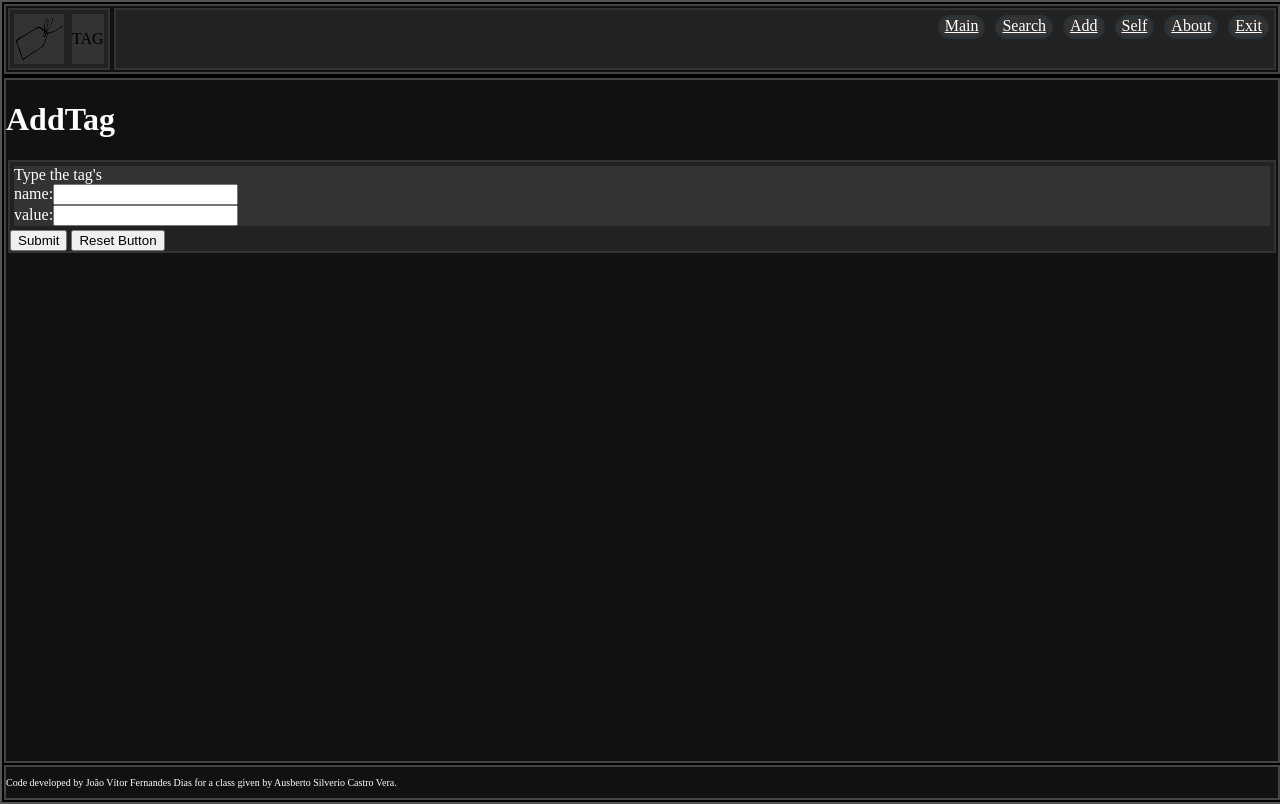
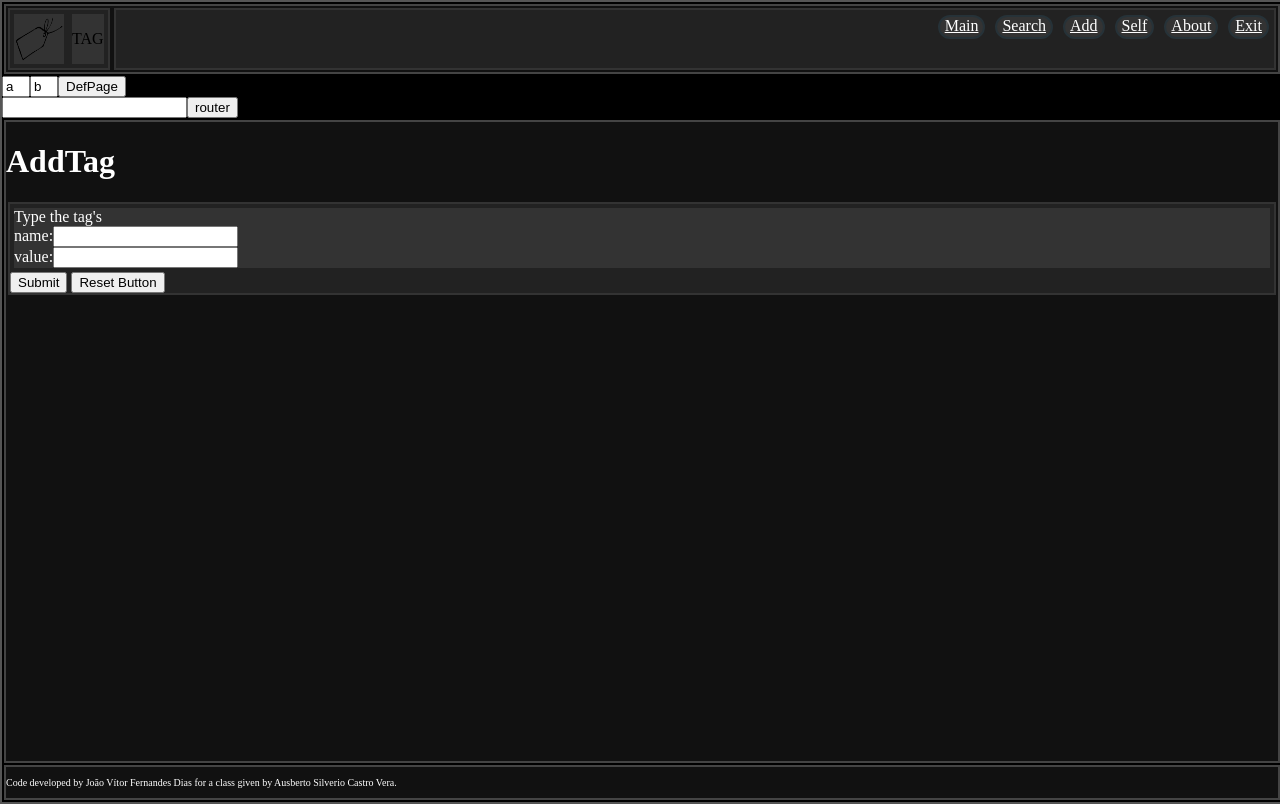
Before and after one commit to jvfd3/project-tag, a React (Create React App) app in the folder tag/: page /add in a window 1280 px wide. Built offline with nearby package versions, Linux system fonts and the light colour scheme.

Commit message:
feat: default page can now add global tags

```diff
--- a/tag/src/handmade/pages/add.tsx
+++ b/tag/src/handmade/pages/add.tsx
@@ -17,14 +17,16 @@ import PageTitle from '../components/title';
 class TagCreationHolder extends React.Component<any, any> {
   constructor(props: any) {
     let outerTagUpdaterFunction = props.tagUpdater.setTagsFuncState
-    console.log(props.tagUpdater)
+    // console.log(props.tagUpdater)
     super(props);
     this.state = {
       objectName: '',
       objectValue: '',
       tagUpdaterFunction: outerTagUpdaterFunction,
+      globalStuff: props.tagUpdater,
     };
-    this.handleSubmit = this.handleSubmit.bind(this);
+    // console.log(this.state.globalStuff)
+    // this.handleSubmit = this.handleSubmit.bind(this);
   }
   handleSubmit(event: any) {
     const { objectName, objectValue } = this.state
@@ -40,7 +42,7 @@ class TagCreationHolder extends React.Component<any, any> {
   render() {
     return (
       <div className='Capsule2'>
-        <form onSubmit={this.handleSubmit}>
+        <form onSubmit={this.state.globalStuff.handleSubmitState.bind(this)}>
           {/* <TagElement /> */}
           <div className='Capsule3 WhiteText row' style={{ flexDirection: 'row' }}>
             <>
--- a/tag/src/handmade/routes/defaultpage.tsx
+++ b/tag/src/handmade/routes/defaultpage.tsx
@@ -22,17 +22,37 @@ class BasicBoxClass extends React.Component<any, any> {
       setTagsFuncState: this.setTagsFunc,
       accounts: [],
       setAccountsFuncState: this.setAccountsFunc,
+      objectName: 'a',
+      objectValue: 'b',
+      handleSubmitState: this.addTagHandleSubmit,
     }
-    // console.log('DefaultPage state:', this.state)
+  }
+  setTagsFunc(tagToAdd: object) {
+    alert('defaultPage: setTagsFunc: pre')
+    console.log('defPage: tagToAdd: ', tagToAdd)
+    console.log('defPage, state: ', this.state)
+    alert('defaultPage: setTagsFunc: post')
+  }
+  addTagHandleSubmit(event: any) {
+    alert('defaultPage>addTagHandleSubmit>pre')
+    event.preventDefault();
+    const { objectName, objectValue } = this.state
+    const tagObject = {
+      tagKey: objectName,
+      tagValue: objectValue,
+    }
+    console.log(tagObject)
+    console.log(this.state)
+    let newTags = this.state.tags
+    console.log('defPage: newTagsOld: ', newTags)
+    newTags.push(tagObject);
+    console.log('defPage: newTagsOld: ', newTags)
+    this.setState({ tags: newTags })
+    alert('defaultPage>addTagHandleSubmit>post')
 
   }
-  setTagsFunc(tagToAdd: object) {
-    let newTags = this.state.tags.push(tagToAdd);
-    this.setState({ tags: newTags })
-    console.log('defaultpage: new tag added')
-    console.log('defaultpage: local:', newTags, 'state:', this.state.tags)
-  }
   setAccountsFunc(accountToAdd: object) {
+    alert('defaultPage')
     let newAccounts = this.state.tags.push(accountToAdd);
     this.setState({ accounts: newAccounts })
     console.log('defaultpage: new account added')
@@ -43,6 +63,12 @@ class BasicBoxClass extends React.Component<any, any> {
       <>
         <div className='Capsule0 BasicBox' >
           <HeaderComponentClass />
+          <form onSubmit={this.state.handleSubmitState.bind(this)}>
+            <input value={this.state.objectName} onChange={(e) => { this.setState({ objectName: e.target.value }) }} type='text' style={{ width: 20 }} />
+            <input value={this.state.objectValue} onChange={(e) => { this.setState({ objectValue: e.target.value }) }} type='text' style={{ width: 20 }} />
+            <input type='submit' value='DefPage' />
+          </form>
+
           <HandmadeRouter globalTagsFromDefaultPage={this.state} />
           <FooterComponentClass />
         </div>
--- a/tag/src/handmade/routes/router.tsx
+++ b/tag/src/handmade/routes/router.tsx
@@ -31,7 +31,6 @@ class HandmadeRouter extends React.Component<any, any> {
       RouterParentState: props.globalTagsFromDefaultPage,
     }
     // console.log('Router state:', this.state.RouterParentState)
-
     // this.encapsulate = this.encapsulate.bind(this);
   }
   encapsulate(props: any) { // Not used
@@ -46,6 +45,12 @@ class HandmadeRouter extends React.Component<any, any> {
   }
   render() {
     return (
+      <>
+
+        <form onSubmit={this.state.RouterParentState.handleSubmitState.bind(this)}>
+          <input type='text' value={this.state.objectName} onChange={(e) => { this.setState({ objectName: e.target.value }) }} />
+          <input type='submit' value='router' />
+        </form>
         <Routes>
           <Route path='/' element={<MainPage />} />
           <Route path='/add' element={<AddTagPage globalTagsFromRouter={this.state.RouterParentState} />} />
@@ -55,6 +60,7 @@ class HandmadeRouter extends React.Component<any, any> {
           <Route path='/search' element={<SearchTagPage globalTagsFromRouter={this.state.RouterParentState} />} />
           {/* <Route path='/add' element={this.encapsulate(<AddTagPage />)} /> */}
         </Routes>
+      </>
     );
   }
 }
```
Lines whose indentation alone changed are shown as unchanged.
